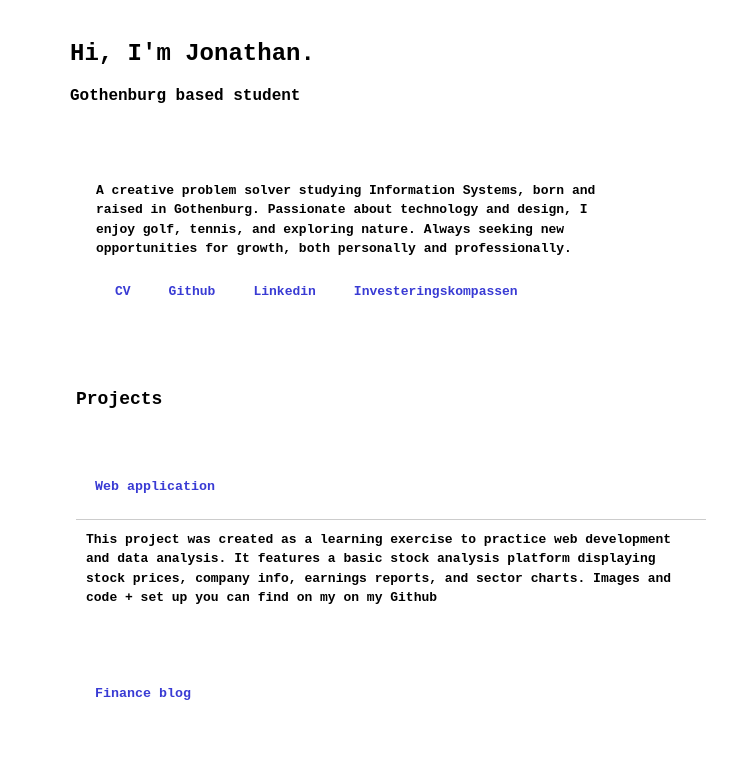
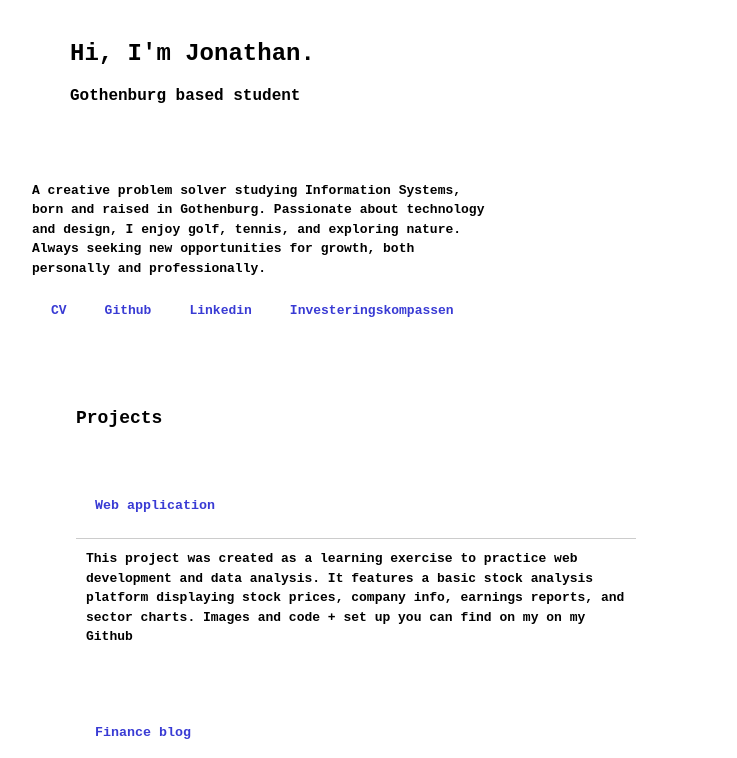
Before and after one commit to JonathanWindell/PersonalPortfolio, a plain HTML site: page index.html in a window 1280 px wide. Both pictures are taken after a click on the button "Web application". Shown: the top 758 px of the page, without its empty margins (136-873 px from the left). Drawn offline with Linux system fonts and the light colour scheme.

Commit message:
Commit fixat margin på höger sida så text inte försvinner

```diff
--- a/PersonalPortfolio.css
+++ b/PersonalPortfolio.css
@@ -25,9 +25,9 @@ body {
     justify-content: flex-start;
     flex-wrap: wrap;
     padding: 20px;
-    padding-right: 20px;
     max-width: 80%;
-    margin-left: 15%;
+    margin: 0 auto;
+    box-sizing: border-box;
 }
 
 .wrapper {
@@ -42,9 +42,9 @@ body {
     width: 100%;
     max-width: 500px;
     padding: 20px;
-    padding-right: 20px;
     border-radius: 10px;
     align-self: stretch;
+    box-sizing: border-box;
 }
 
 .text h4 {
@@ -81,6 +81,7 @@ body {
     .aboutcontainer {
         flex-direction: column;
         align-items: flex-start;
+        max-width: 90%;
     }
 
     .buttongroup {
@@ -154,10 +155,12 @@ body {
 
 .ProjectNumberOne, .ProjectNumberTwo, .ProjectNumberThree {
     text-align: left;
-    margin-left: 15%;
+    margin: 0 15%;
     font-size: 18px;
     padding: 20px;
-    width: 600px;
+    max-width: 600px;
+    width: auto;
+    box-sizing: border-box;
 }
 
 .ProjectText {
@@ -167,9 +170,11 @@ body {
     border-top: 1px solid #ccc;
     margin-top: 10px;
     line-height: 1.5;
-    width: 100%;
+    width: auto;
+    max-width: 100%;
     font-size: 13px;
-    padding-right: 20px;
+    box-sizing: border-box;
+    overflow-wrap: break-word;
 }
 
 .buttongithub {
```
